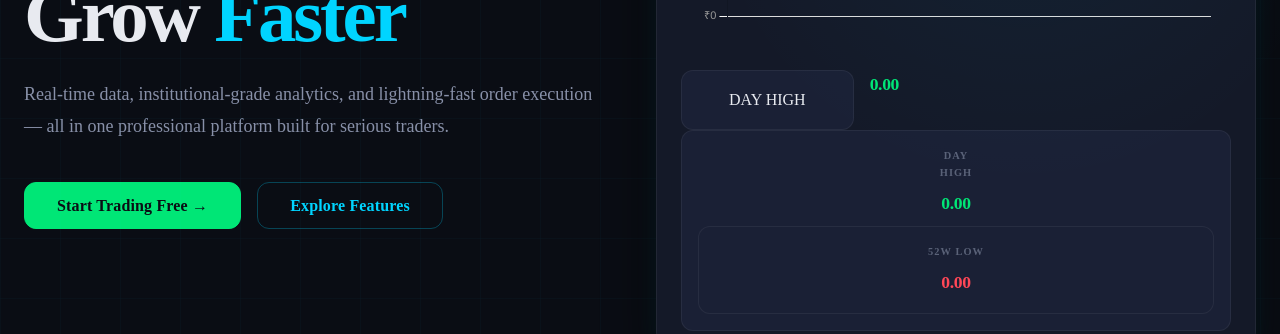
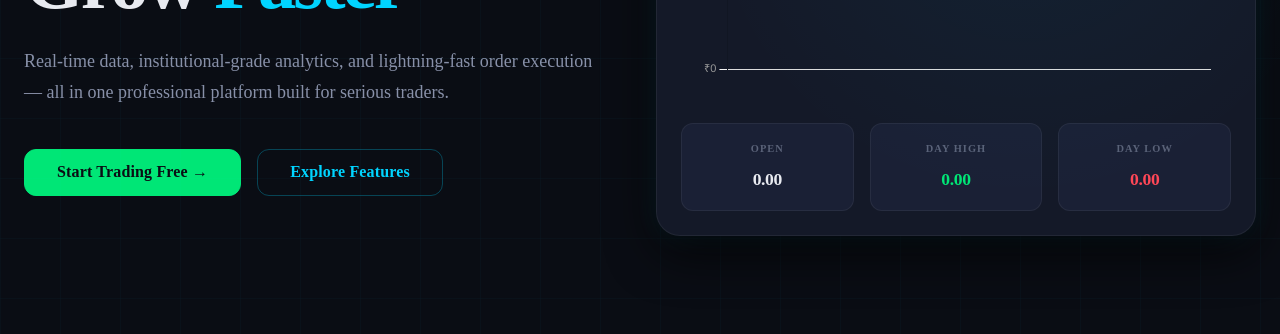
Before and after one commit to Mubeen-04/EquityX, a React (Vite) app in the folder frontend/: page / in a window 1280 px wide. Shown: the part 476-810 px from the top of the page. Built offline with nearby package versions, Linux system fonts and the light colour scheme; no server answers.

Commit message:
Fix Day Low , High

```diff
--- a/frontend/src/landing_page/home/Hero.jsx
+++ b/frontend/src/landing_page/home/Hero.jsx
@@ -47,6 +47,11 @@ const ChartPanel = ({ niftyData, priceHistory, timeLabels }) => {
   const price = niftyData.price || "Loading...";
   const percent = niftyData.percent || "+0.00%";
   const isPositive = !niftyData.isDown;
+
+  // Compute live day high/low from actual price history
+  const dayHigh = priceHistory.length > 0 ? Math.max(...priceHistory) : niftyData.high;
+  const dayLow  = priceHistory.length > 0 ? Math.min(...priceHistory) : niftyData.low;
+  const openPrice = niftyData.openPrice || niftyData.price;
 
   return (
     <div className="hero-panel">
@@ -170,17 +175,17 @@ const ChartPanel = ({ niftyData, priceHistory, timeLabels }) => {
       </div>
 
       <div className="mini-stats">
-        <div className="mini-stat">DAY HIGH</div>
-          <div className="mini-stat-val up">{typeof niftyData.high === "number" ? niftyData.high.toFixed(2) : "—"}</div>
+        <div className="mini-stat">
+          <div className="mini-stat-label">OPEN</div>
+          <div className="mini-stat-val">{typeof openPrice === "number" ? openPrice.toFixed(2) : "—"}</div>
         </div>
         <div className="mini-stat">
-          <div className="mini-stat-label">DAY
-          <div className="mini-stat-label">HIGH</div>
-          <div className="mini-stat-val up">{typeof niftyData.high === "number" ? niftyData.high.toFixed(2) : "—"}</div>
+          <div className="mini-stat-label">DAY HIGH</div>
+          <div className="mini-stat-val up">{typeof dayHigh === "number" ? dayHigh.toFixed(2) : "—"}</div>
         </div>
         <div className="mini-stat">
-          <div className="mini-stat-label">52W LOW</div>
-          <div className="mini-stat-val dn">{typeof niftyData.low === "number" ? niftyData.low.toFixed(2) : "—"}</div>
+          <div className="mini-stat-label">DAY LOW</div>
+          <div className="mini-stat-val dn">{typeof dayLow === "number" ? dayLow.toFixed(2) : "—"}</div>
         </div>
       </div>
     </div>
```
